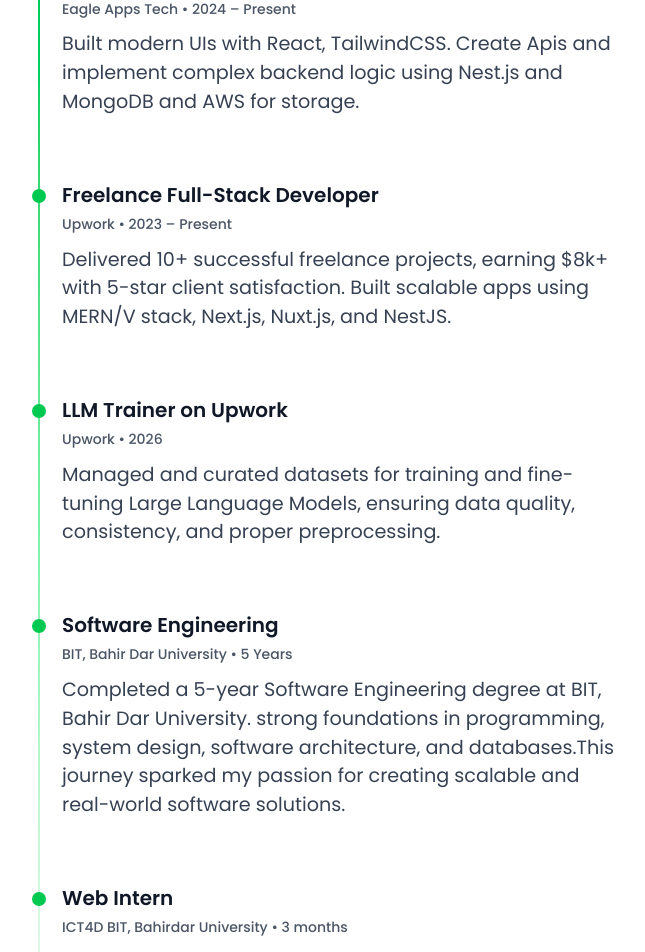
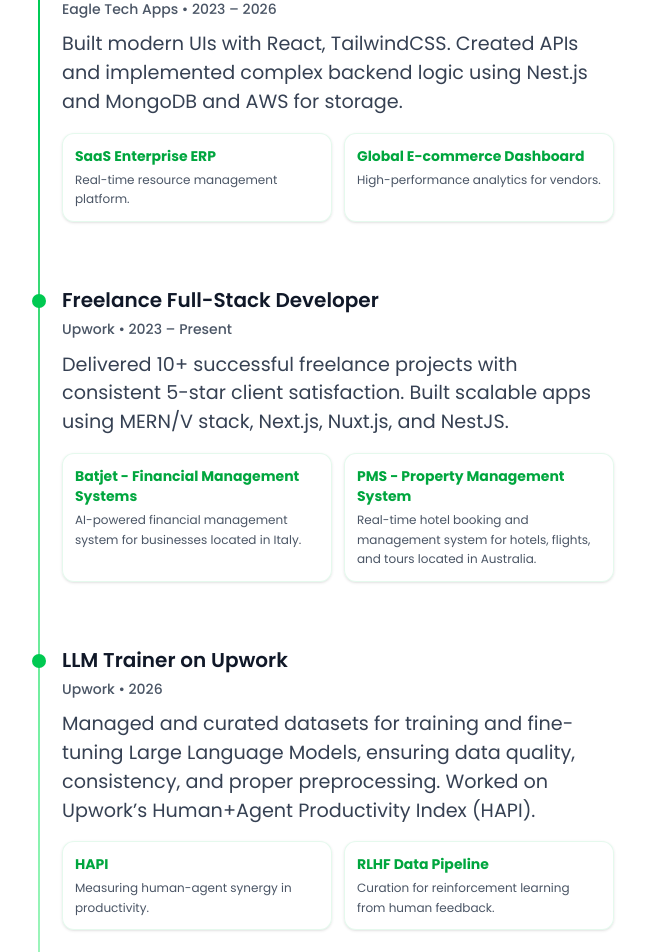
Before and after one commit to solomon-mh/solomon-muhye, a React (Vite) app: page / in a window 1280 px wide. Shown: the part 1380-2332 px from the top of the page, without its empty margins (314-959 px from the left). Built offline with nearby package versions, Linux system fonts and the light colour scheme.

Commit message:
feat: add AI/ML skill category and enhance experience section with project details

```diff
--- a/src/components/Experience.tsx
+++ b/src/components/Experience.tsx
@@ -3,38 +3,86 @@
 const experiences = [
   {
     role: "Full-Stack Developer",
-    company: "Eagle Apps Tech",
-    period: "2024 – Present",
+    company: "Eagle Tech Apps",
+    period: "2023 – 2026",
     details:
-      "Built modern UIs with React, TailwindCSS. Create Apis and implement complex backend logic using Nest.js and MongoDB and AWS for storage.",
+      "Built modern UIs with React, TailwindCSS. Created APIs and implemented complex backend logic using Nest.js and MongoDB and AWS for storage.",
+    projects: [
+      {
+        name: "SaaS Enterprise ERP",
+        description: "Real-time resource management platform.",
+      },
+      {
+        name: "Global E-commerce Dashboard",
+        description: "High-performance analytics for vendors.",
+      },
+    ],
   },
   {
     role: "Freelance Full-Stack Developer",
     company: "Upwork",
     period: "2023 – Present",
     details:
-      "Delivered 10+ successful freelance projects, earning $8k+ with 5-star client satisfaction. Built scalable apps using MERN/V stack, Next.js, Nuxt.js, and NestJS.",
+      "Delivered 10+ successful freelance projects with consistent 5-star client satisfaction. Built scalable apps using MERN/V stack, Next.js, Nuxt.js, and NestJS.",
+    projects: [
+      {
+        name: "Batjet - Financial Management Systems",
+        description:
+          "AI-powered financial management system for businesses located in Italy.",
+      },
+      {
+        name: "PMS - Property Management System",
+        description:
+          "Real-time hotel booking and management system for hotels, flights, and tours located in Australia.",
+      },
+    ],
   },
   {
     role: "LLM Trainer on Upwork",
     company: "Upwork",
     period: "2026",
     details:
-      "Managed and curated datasets for training and fine-tuning Large Language Models, ensuring data quality, consistency, and proper preprocessing.",
+      "Managed and curated datasets for training and fine-tuning Large Language Models, ensuring data quality, consistency, and proper preprocessing. Worked on Upwork’s Human+Agent Productivity Index (HAPI).",
+    projects: [
+      {
+        name: "HAPI",
+        description: "Measuring human-agent synergy in productivity.",
+      },
+      {
+        name: "RLHF Data Pipeline",
+        description: "Curation for reinforcement learning from human feedback.",
+      },
+    ],
   },
   {
     role: "Software Engineering",
     company: "BIT, Bahir Dar University",
     period: "5 Years",
     details:
-      "Completed a 5-year Software Engineering degree at BIT, Bahir Dar University. strong foundations in programming, system design, software architecture, and databases.This journey sparked my passion for creating scalable and real-world software solutions.",
+      "Completed a 5-year Software Engineering degree. Strong foundations in programming, system design, software architecture, and databases.",
+    projects: [
+      {
+        name: "Fetanfews - Pharmacy Locator",
+        description: "Location-based real-time medicine availability search.",
+      },
+      {
+        name: "Mikander - Voice AI EdTech",
+        description: "Interactive voice-enabled education platform.",
+      },
+    ],
   },
   {
     role: "Web Intern",
     company: "ICT4D BIT, Bahirdar University",
     period: "3 months",
     details:
-      "Developed student internship portal, using React,Django and Postgres. Customisable student internship portal that allow student to get an internship opportunity through our portal. Learned and implemented Git workflows, REST APIs, and agile collaboration.",
+      "Developed a student internship portal using React, Django, and Postgres. Customizable system enabling students to secure internship opportunities.",
+    projects: [
+      {
+        name: "Internship Portal",
+        description: "Streamlined workflow for university placement.",
+      },
+    ],
   },
 ];
 
@@ -73,6 +121,29 @@
               <p className="mt-2 text-gray-700 dark:text-gray-300">
                 {exp.details}
               </p>
+
+              {/* Projects */}
+              {exp.projects && exp.projects.length > 0 && (
+                <div className="mt-4 grid grid-cols-1 sm:grid-cols-2 gap-3">
+                  {exp.projects.map((project, idx) => (
+                    <motion.div
+                      key={idx}
+                      whileHover={{ y: -3 }}
+                      className="p-3 rounded-xl bg-white/50 dark:bg-gray-800/50 border border-green-500/10 dark:border-green-400/10 shadow-sm backdrop-blur-sm group/project"
+                    >
+                      <h4 className="text-sm font-bold text-green-600 dark:text-green-400 flex items-center gap-1">
+                        {project.name}
+                        <span className="opacity-0 group-hover/project:opacity-100 transition-opacity text-xs">
+                          ↗
+                        </span>
+                      </h4>
+                      <p className="text-xs text-gray-600 dark:text-gray-400 mt-1 leading-relaxed">
+                        {project.description}
+                      </p>
+                    </motion.div>
+                  ))}
+                </div>
+              )}
             </div>
           </div>
         ))}
--- a/src/components/SkillsAndTools.tsx
+++ b/src/components/SkillsAndTools.tsx
@@ -29,7 +29,11 @@
                   : "border-transparent text-gray-600 dark:text-gray-400 hover:border-gray-400 hover:text-gray-800 dark:hover:text-gray-200"
               }`}
             >
-              {tab}
+              {tab === "AI_ML"
+                ? "AI & ML"
+                : tab === "MobileApps"
+                  ? "Mobile Apps"
+                  : tab}
             </button>
           ))}
         </div>
--- a/src/components/SkillsList.tsx
+++ b/src/components/SkillsList.tsx
@@ -21,7 +21,10 @@
   SiNuxtdotjs,
   SiExpress,
   SiMysql,
+  SiOpenai,
+  SiPytorch,
 } from "react-icons/si";
+import { GiBrain } from "react-icons/gi";
 
 export type SkillCategory =
   | "Frontend"
@@ -29,7 +32,8 @@
   | "Database"
   | "Tools"
   | "DevOps"
-  | "MobileApps";
+  | "MobileApps"
+  | "AI_ML";
 
 type SkillItem = { icon: JSX.Element; label: string; description: string };
 type SkillData = Record<SkillCategory, SkillItem[]>;
@@ -160,4 +164,22 @@
         "#CrossPlatform #NativeModules #Performance #GestureHandling #MobileApps",
     },
   ],
+  AI_ML: [
+    {
+      icon: <SiOpenai />,
+      label: "Generative AI & LLMs",
+      description: "#GPT-4 #Claude #PromptEngineering #RAG #AI-Integration",
+    },
+    {
+      icon: <GiBrain />,
+      label: "LLM Training & RLHF",
+      description: "#FineTuning #DataCuration #RewardModeling #HAPI #RLHF",
+    },
+    {
+      icon: <SiPytorch />,
+      label: "AI Frameworks",
+      description:
+        "#PyTorch #TensorFlow #LangChain #DeepLearning #NeuralNetworks",
+    },
+  ],
 };
```
